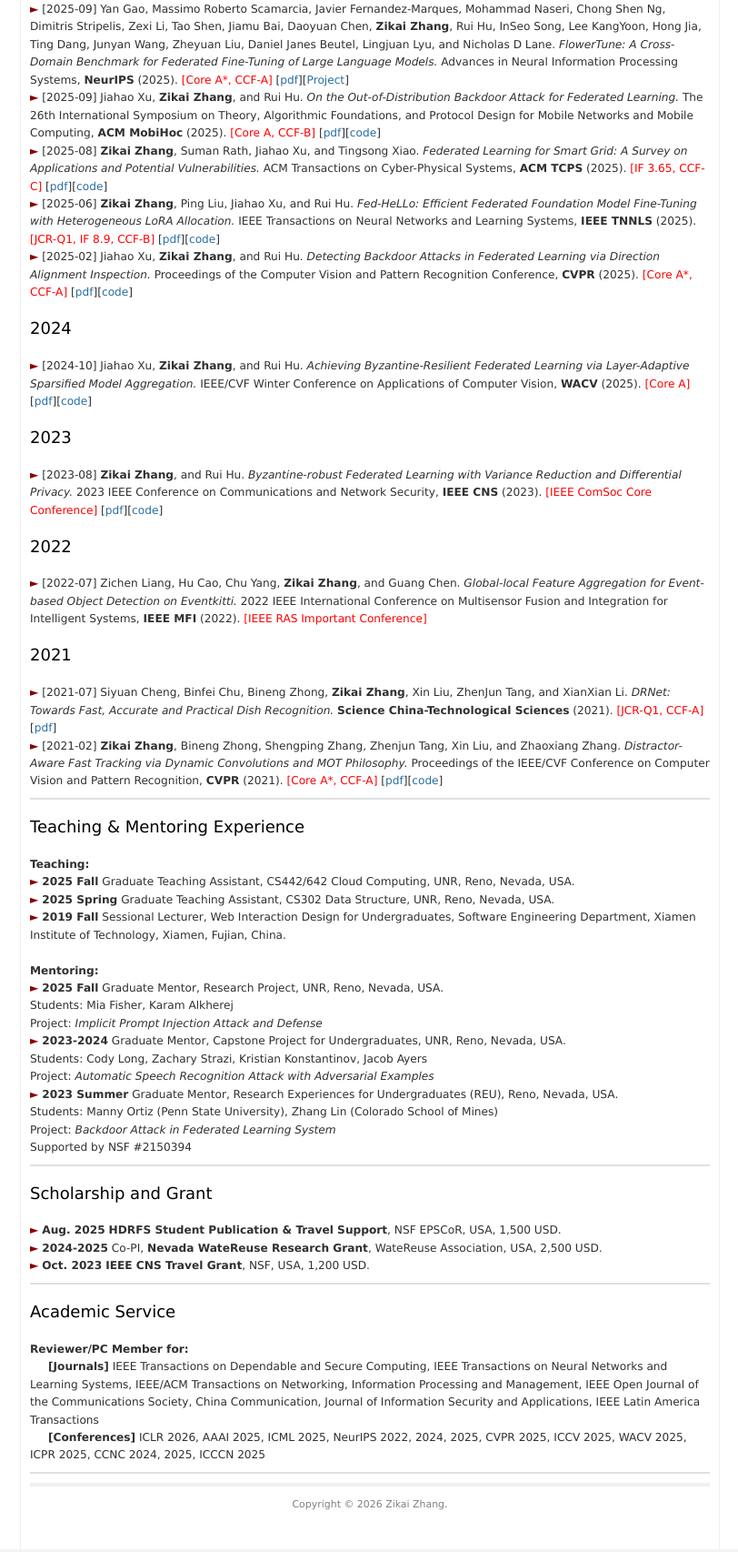
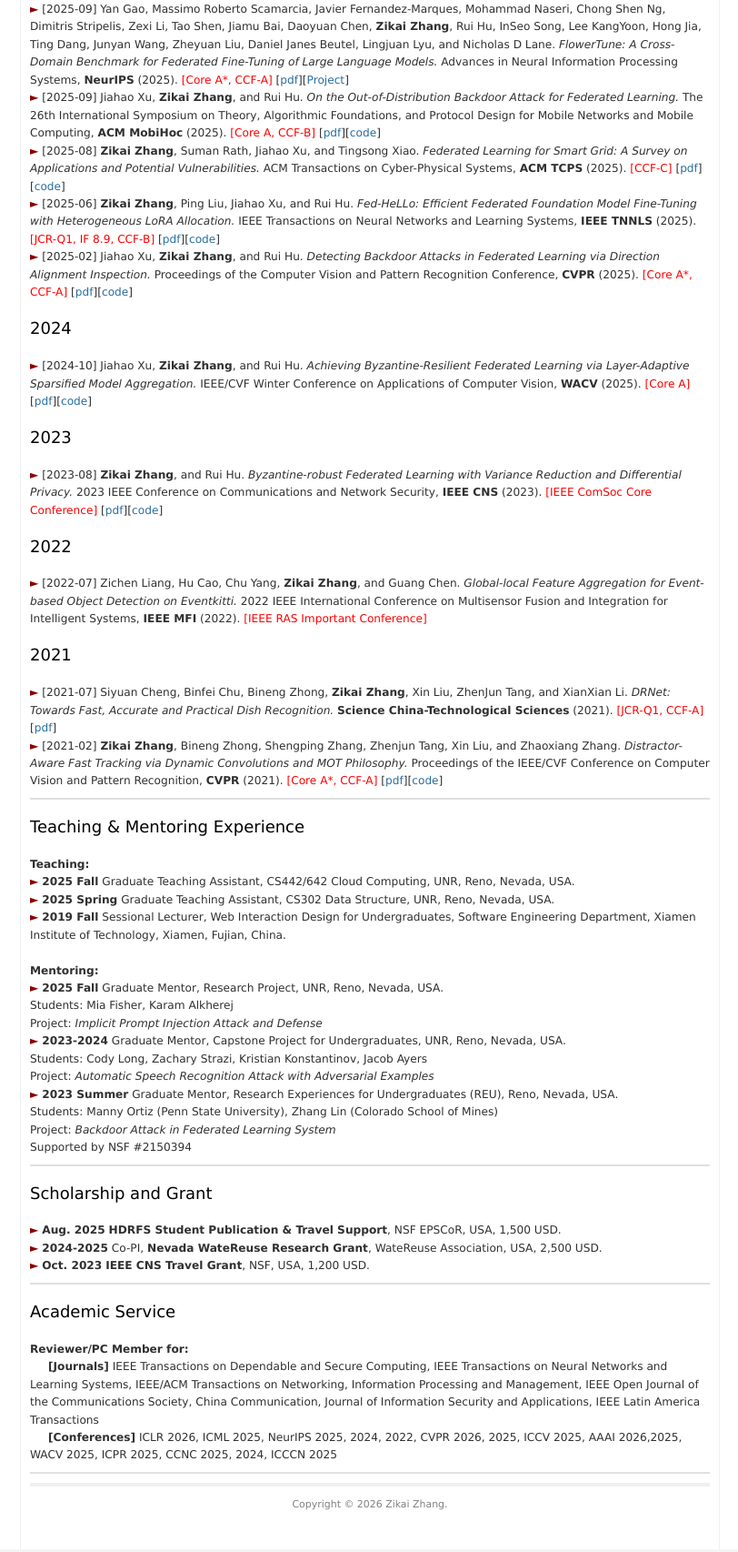
Before and after one commit to superkevingit/zikai, a plain HTML site: page index.html in a window 1280 px wide. Shown: the part 1316-3022 px from the top of the page at 91% size, without its empty margins (258-1070 px from the left). Drawn offline with Linux system fonts and the light colour scheme.

Commit message:
update year

```diff
--- a/index.html
+++ b/index.html
@@ -136,10 +136,6 @@
 
 <p2> <font color="#8B0000">►</font> <b>Zikai Zhang</b>, Rui Hu, Ping Liu, and Jiahao Xu. <i>Fed-pilot: Optimizing LoRA Allocation for Efficient Federated Fine-Tuning with Heterogeneous Clients.</i> Under Review. [<a href="https://arxiv.org/pdf/2410.10200">pdf</a>]</p2><br>
 
-<!-- <p2> <font color="#8B0000">►</font> <b>Zikai Zhang</b>, Rui Hu, and Jiahao Xu. <i>Heterogeneous Federated Fine-Tuning with Parallel One-Rank Adaptation.</i> Under Review. [<a href="https://openreview.net/pdf?id=sXPaVl9KU6">pdf</a>]</p2><br> -->
-
-<!-- <p2> <font color="#8B0000">►</font> <b>Zikai Zhang</b>, Rui Hu, and Jiahao Xu. <i>SelfGrader: Detecting Jailbreak Attacks on Large Language Models with Token-Level Logit Distribution.</i> Under Review. [<a href="https://openreview.net/pdf?id=qRSlhvA38I">pdf</a>]</p2><br> -->
-
 <br>
 
 <font size="4" color="Black">2025</font><br><br>
@@ -148,7 +144,7 @@
 
 <p2> <font color="#8B0000">►</font> [2025-09] Jiahao Xu, <b>Zikai Zhang</b>, and Rui Hu. <i>On the Out-of-Distribution Backdoor Attack for Federated Learning.</i> The 26th International Symposium on Theory, Algorithmic Foundations, and Protocol Design for Mobile Networks and Mobile Computing, <b>ACM MobiHoc</b> (2025). <font color="red">[Core A, CCF-B]</font> [<a href="https://dl.acm.org/doi/pdf/10.1145/3704413.3764465">pdf</a>][<a href="https://github.com/JiiahaoXU/SoDa-BNGuard">code</a>]</p2><br>
 
-<p2> <font color="#8B0000">►</font> [2025-08] <b>Zikai Zhang</b>, Suman Rath, Jiahao Xu, and Tingsong Xiao. <i>Federated Learning for Smart Grid: A Survey on Applications and Potential Vulnerabilities.</i> ACM Transactions on Cyber-Physical Systems, <b>ACM TCPS</b> (2025). <font color="red">[IF 3.65, CCF-C]</font> [<a href="https://dl.acm.org/doi/pdf/10.1145/3760788">pdf</a>][<a href="https://github.com/FedGridShield/FedGridShield">code</a>]</p2><br>
+<p2> <font color="#8B0000">►</font> [2025-08] <b>Zikai Zhang</b>, Suman Rath, Jiahao Xu, and Tingsong Xiao. <i>Federated Learning for Smart Grid: A Survey on Applications and Potential Vulnerabilities.</i> ACM Transactions on Cyber-Physical Systems, <b>ACM TCPS</b> (2025). <font color="red">[CCF-C]</font> [<a href="https://dl.acm.org/doi/pdf/10.1145/3760788">pdf</a>][<a href="https://github.com/FedGridShield/FedGridShield">code</a>]</p2><br>
 
 <p2> <font color="#8B0000">►</font> [2025-06] <b>Zikai Zhang</b>, Ping Liu, Jiahao Xu, and Rui Hu. <i>Fed-HeLLo: Efficient Federated Foundation Model Fine-Tuning with Heterogeneous LoRA Allocation.</i> IEEE Transactions on Neural Networks and Learning Systems, <b>IEEE TNNLS</b> (2025). <font color="red">[JCR-Q1, IF 8.9, CCF-B]</font> [<a href="https://arxiv.org/pdf/2506.12213">pdf</a>][<a href="https://github.com/TNI-playground/Fed_HeLLo">code</a>]</p2><br>
 
@@ -206,7 +202,6 @@
   <p2> <font color="#8B0000">►</font> <b>Aug. 2025</b> <b>HDRFS Student Publication & Travel Support</b>, NSF EPSCoR, USA, 1,500 USD.</p2><br>
   <p2> <font color="#8B0000">►</font> <b>2024-2025</b> Co-PI, <b>Nevada WateReuse Research Grant</b>, WateReuse Association, USA, 2,500 USD.</p2><br>
   <p2> <font color="#8B0000">►</font> <b>Oct. 2023</b> <b>IEEE CNS Travel Grant</b>, NSF, USA, 1,200 USD.</p2><br>
-  <!-- <p2> <font color="#8B0000">►</font> <b>2018-2021</b> <b>Graduate Innovation Fund in Scientific Research</b>, Huaqiao University, China, ~2,800 USD.</p2><br> -->
 </div>
 
 <div id="service" class="section-header">
@@ -214,7 +209,7 @@
   <br><br>
   <p2><b>Reviewer/PC Member for:</b></p2><br>
   <p2 style="margin-left: 20px;"><b>[Journals]</b> IEEE Transactions on Dependable and Secure Computing, IEEE Transactions on Neural Networks and Learning Systems, IEEE/ACM Transactions on Networking, Information Processing and Management, IEEE Open Journal of the Communications Society, China Communication, Journal of Information Security and Applications, IEEE Latin America Transactions</p2><br>
-  <p2 style="margin-left: 20px;"><b>[Conferences]</b> ICLR 2026, AAAI 2025, ICML 2025, NeurIPS 2022, 2024, 2025, CVPR 2025, ICCV 2025, WACV 2025, ICPR 2025, CCNC 2024, 2025, ICCCN 2025</p2><br>
+  <p2 style="margin-left: 20px;"><b>[Conferences]</b> ICLR 2026, ICML 2025, NeurIPS 2025, 2024, 2022, CVPR 2026, 2025, ICCV 2025, AAAI 2026,2025, WACV 2025, ICPR 2025, CCNC 2025, 2024, ICCCN 2025</p2><br>
 </div>
 
 <div id="footer">
```
